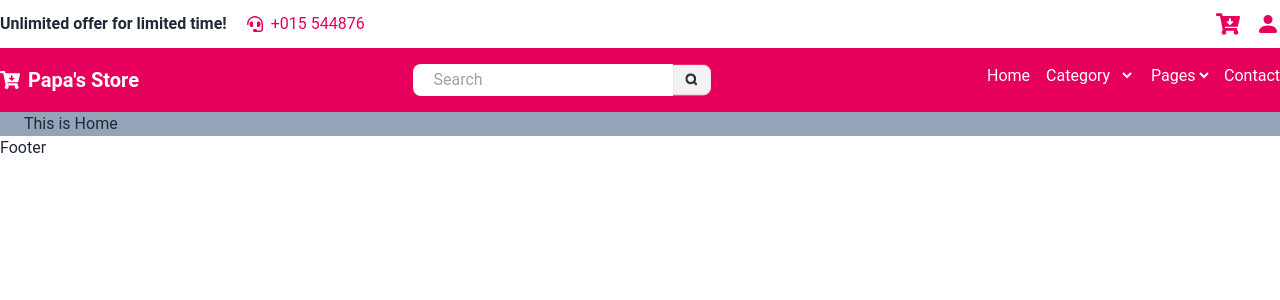
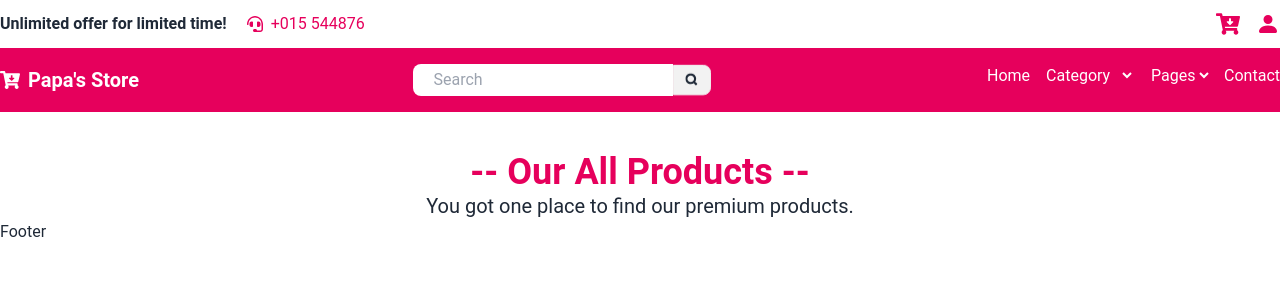
Before and after one commit to mahdimortuza/e_commerce_client, a React (Vite) app: page / in a window 1280 px wide. Shown: the top 300 px of the page. Built offline with nearby package versions, Linux system fonts and the light colour scheme.

Commit message:
main header added

```diff
--- /dev/null
+++ b/src/components/MainHeader/MainHeader.jsx
@@ -0,0 +1,12 @@
+const MainHeader = ({ heading, subHeading }) => {
+  return (
+    <div className="text-center mt-10">
+      <h1 className="text-[#e6005c] font-bold md:text-4xl text-2xl">
+        -- {heading} --
+      </h1>
+      <p className="text-md md:text-xl">{subHeading}</p>
+    </div>
+  );
+};
+
+export default MainHeader;
--- a/src/pages/Home/Home/Home.jsx
+++ b/src/pages/Home/Home/Home.jsx
@@ -1,13 +1,17 @@
 import { Helmet } from "react-helmet";
+import MainHeader from "../../../components/MainHeader/MainHeader";
 
 const Home = () => {
   return (
-    <div className="max-w-[1450px] px-[1.5rem] mx-auto bg-slate-400">
+    <div className="max-w-[1450px] px-5 md:px-0 mx-auto">
       <Helmet>
         <meta charSet="utf-8" />
         <title>Home || Baba's Store</title>
       </Helmet>
-      This is Home
+      <MainHeader
+        heading="Our All Products"
+        subHeading="You got one place to find our premium products."
+      ></MainHeader>
     </div>
   );
 };
```
